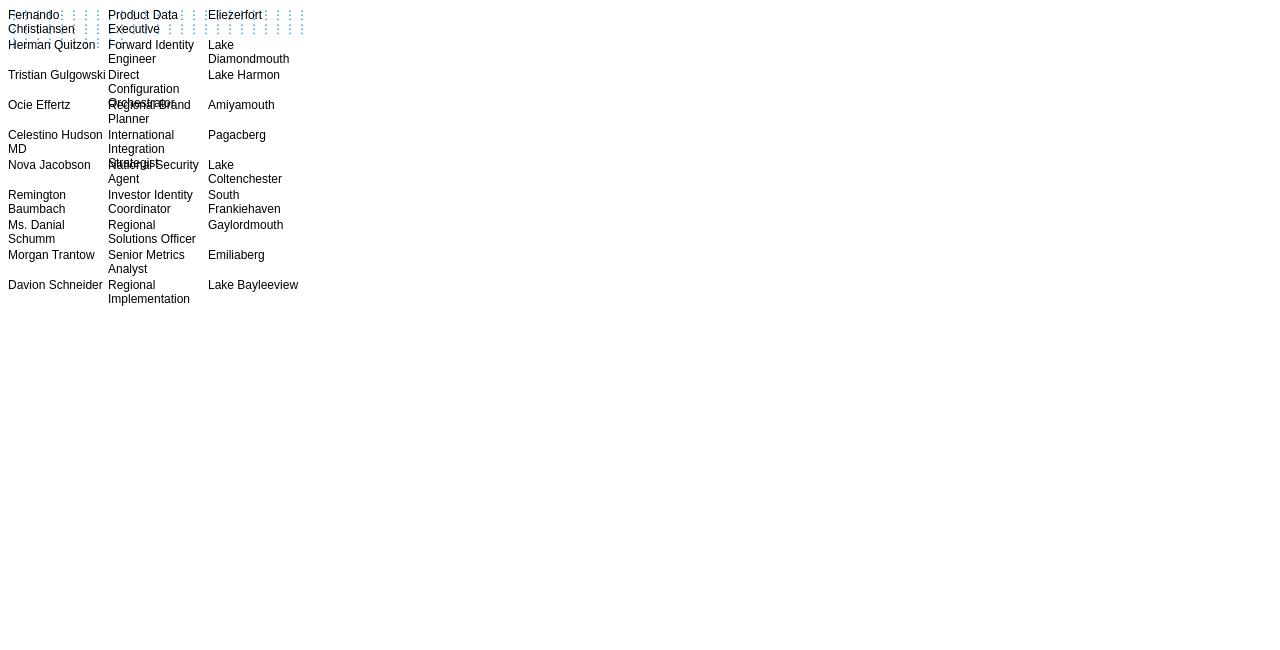
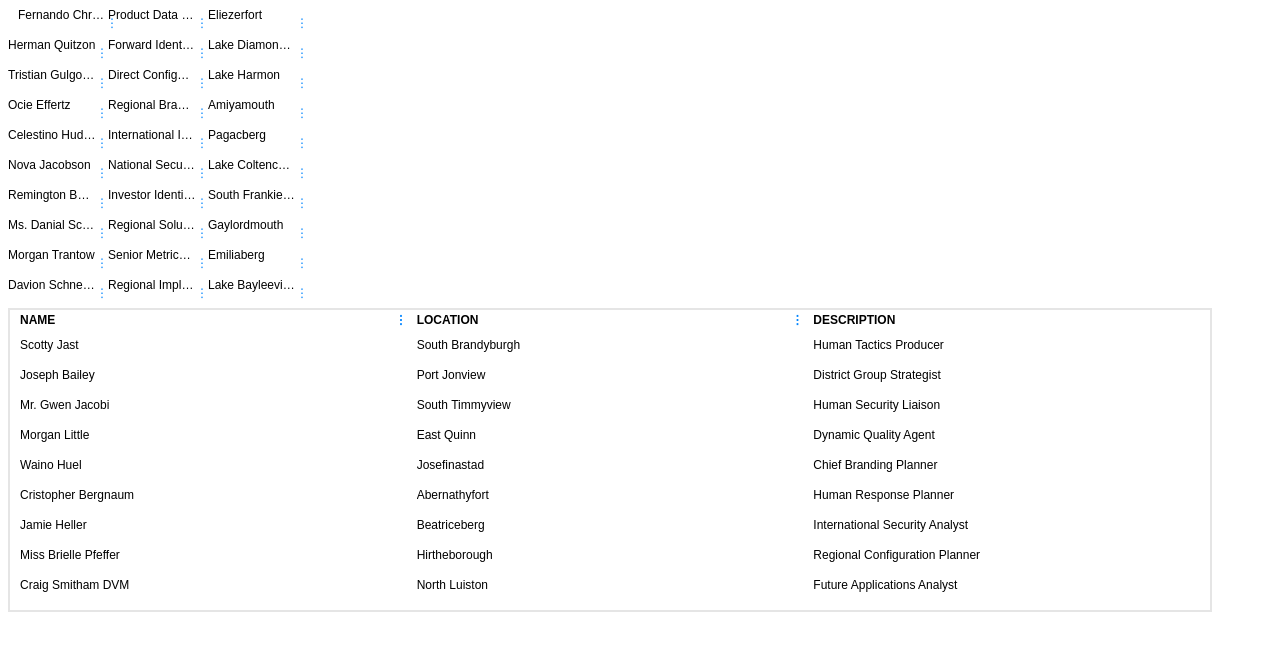
Before and after one commit to athoo/test-column-width, a React (Create React App) app: page / in a window 1280 px wide. Shown: the top 650 px of the page. Built offline with nearby package versions, Linux system fonts and the light colour scheme.

Commit message:
second commit

```diff
--- a/public/index.html
+++ b/public/index.html
@@ -28,6 +28,8 @@
       You need to enable JavaScript to run this app.
     </noscript>
     <div id="root"></div>
+    <div id="example"></div>
+
     <!--
       This HTML file is a template.
       If you open it directly in the browser, you will see an empty page.
--- a/src/Demo.js
+++ b/src/Demo.js
@@ -3,12 +3,20 @@ import { Column, Table, Grid } from "react-virtualized";
 import Draggable from "react-draggable";
 import faker from "faker";
 
-const TOTAL_WIDTH = 500;
+const TOTAL_WIDTH = 1200;
 const list = new Array(100).fill(true).map(() => ([
     faker.name.findName(),
     faker.name.jobTitle(),
     faker.address.city()
 ]));
+
+
+
+const list2 = new Array(100).fill(true).map(() => ({
+    "name":faker.name.findName(),
+    "description":faker.name.jobTitle(),
+    "location":faker.address.city()
+}));
 
 class GridDemo extends React.Component {
     constructor(props)
@@ -28,7 +36,9 @@ class GridDemo extends React.Component {
                 <div
                     key={key}
                     style={style}
+                    className="ReactVirtualized__Table__headerColumn"
                 >
+                    <div className="ReactVirtualized__Table__headerTruncatedText">
                         {list[rowIndex][columnIndex]}
                     </div>
                     <Draggable
@@ -44,8 +54,12 @@ class GridDemo extends React.Component {
                         position={{ x: 0 }}
                         zIndex={999}
                     >
-                    <span>⋮</span>
+                        <span className="DragHandleIcon">⋮</span>
                     </Draggable>
+
+                </div>
+
+
             </React.Fragment>
         )
     }
@@ -97,7 +111,6 @@ class Demo extends React.Component {
     };
 
 
-
     render() {
         const { list } = this.props;//the list is from the external reference.
         // const { widths } = this.state;
@@ -109,8 +122,8 @@ class Demo extends React.Component {
                 height={300}
                 headerHeight={20}
                 rowHeight={30}
-                rowCount={list.length}
-                rowGetter={({ index }) => list[index]}
+                rowCount={list2.length}
+                rowGetter={({ index }) => list2[index]}
             >
                 <Column
                     headerRenderer={this.headerRenderer}
--- a/src/index.js
+++ b/src/index.js
@@ -22,3 +22,4 @@ import {Demo, GridDemo} from "./Demo";
 
 
 ReactDOM.render(<GridDemo />, document.getElementById("root"));
+ReactDOM.render(<Demo />, document.getElementById("example"));
```
Lines whose indentation alone changed are shown as unchanged.
